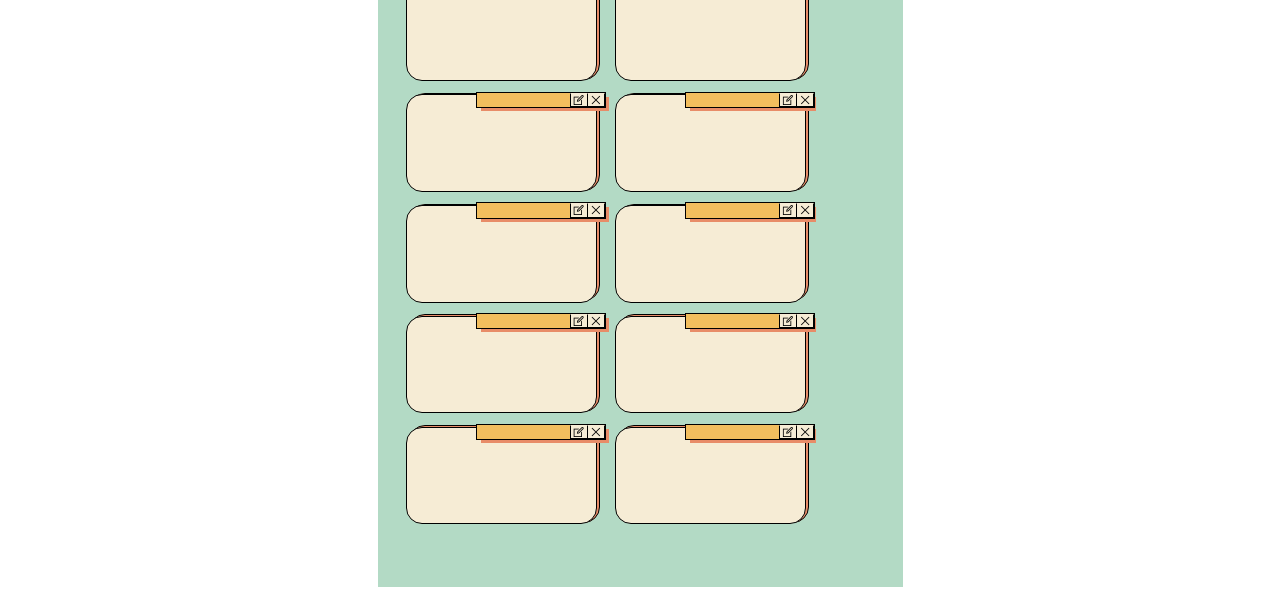
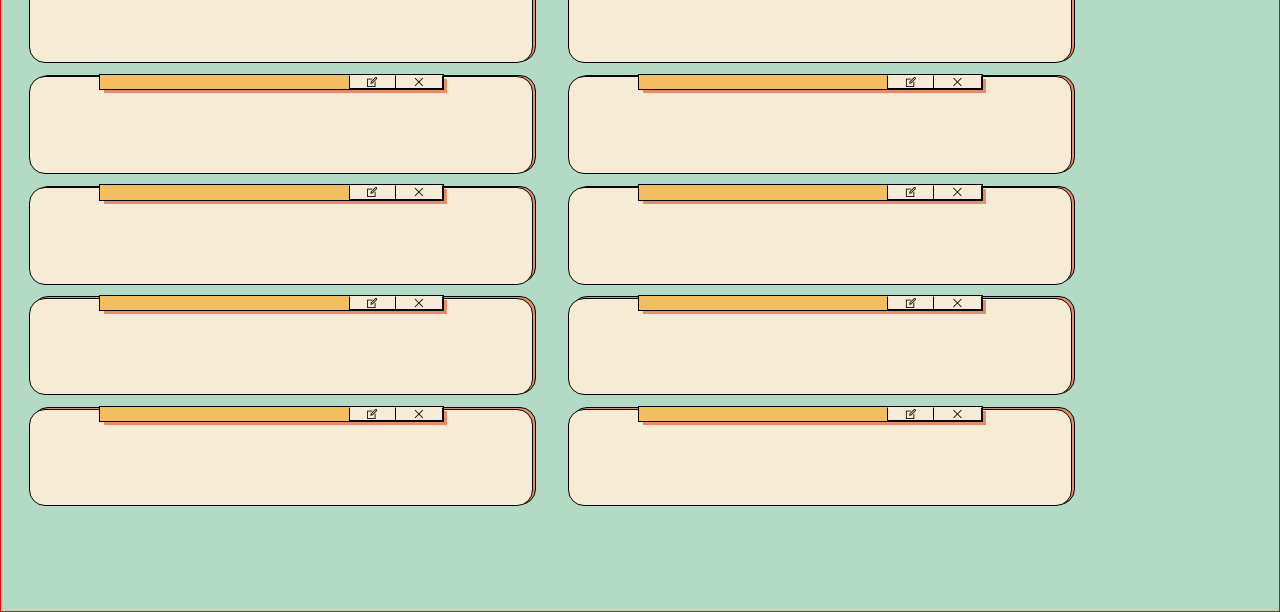
Before and after one commit to joshiee02/ToDoList, a website built with webpack: page dist/index.html in a window 1280 px wide. Shown: the part 188-800 px from the top of the page. Built offline with nearby package versions, Linux system fonts and the light colour scheme.

Commit message:
moved containers to fit the scrollbar 100%

```diff
--- a/src/style.css
+++ b/src/style.css
@@ -61,13 +61,48 @@ body {
   justify-content: center;
   align-items: center;
 }
-
-#container {
+body > div {
   height: 750px;
   width: 525px;
   background-color: #B3DAC5;
   padding: 1.75rem;
 }
+#container {
+  border: 1px solid red;
+  height: 100%;
+  width: 100%;
+  background-color: #B3DAC5;
+  overflow: auto;
+  overflow-x: hidden;
+}
+#container::-webkit-scrollbar {
+  width: 1.25rem;
+	background-color: #F6ECD5;
+  border: 1px inset black;
+}
+
+#container::-webkit-scrollbar-thumb {
+  background-color: black;
+  border: 9px solid transparent;
+  border-radius: 12px;
+  background-clip: content-box;
+}
+#container::-webkit-scrollbar-button {
+  color: black;
+  background-color: #F6ECD5;
+  border: 1px inset black;
+}
+#container::-webkit-scrollbar-button:vertical:start:decrement {
+  background: url(/src/img/up-arrow.png);
+  background-position: center;
+  height: 1.5rem;
+}
+#container::-webkit-scrollbar-button:vertical:end:increment {
+  background-image: url(/src/img/down-arrow.png);
+  background-position: center;
+  height: 1.5rem;
+}
+
 
 header {
   display: flex;
@@ -101,20 +136,8 @@ section {
   grid-template-columns: repeat(2, 1fr);
   grid-auto-rows: 102.7px;
   gap: 0.5rem;
-  overflow: auto;
-  overflow-x: hidden;
-  scrollbar-width: thin;
-}
-section::-webkit-scrollbar {
-	background-color: #F6ECD5;
 }
 
-section::-webkit-scrollbar-thumb {
-  background-color: black;
-  border: 7px solid transparent;
-  border-radius: 12px;
-  background-clip: content-box;
-}
   .taskContainer {
     border: 1px solid black;
     background-color: #F6ECD5;
```
